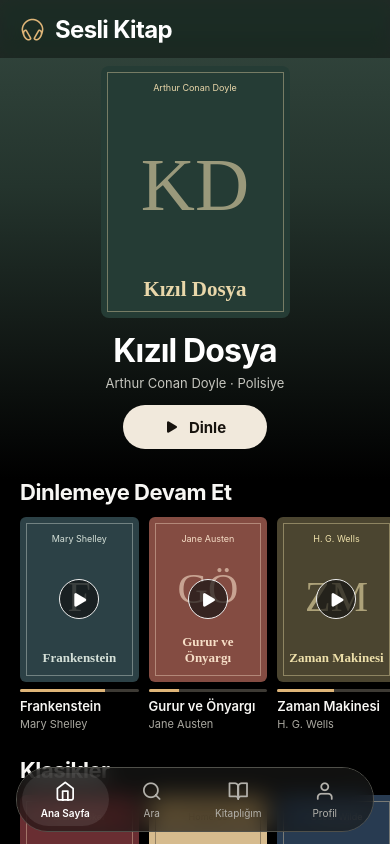
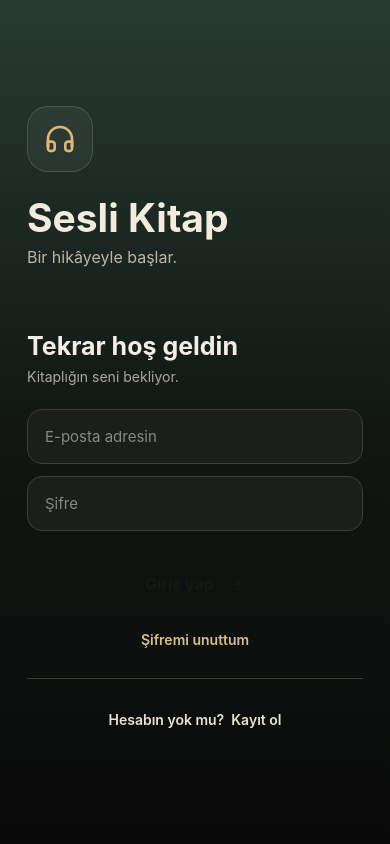
Before and after one commit to Bclblr/sesli-kitap-app, a React Native app: screen / in a window 390 px wide. Built offline with nearby package versions, Linux system fonts and the light colour scheme.

Commit message:
feat: add Supabase authentication and sync user library profile and recent book

```diff
--- a/App.tsx
+++ b/App.tsx
@@ -1,3 +1,5 @@
+import { supabase } from './supabase';
+import type { Session } from '@supabase/supabase-js';
 import AsyncStorage from '@react-native-async-storage/async-storage';
 import { Feather, Ionicons } from '@expo/vector-icons';
 import { BlurTargetView, BlurView } from 'expo-blur';
@@ -239,6 +241,7 @@ function LibraryScreen({ data, bottomPadding, onCreate, onOpen }: {
   const [newestFirst, setNewestFirst] = useState(true);
   const [creating, setCreating] = useState(false);
   const [name, setName] = useState('');
+  useEffect(() => { supabase.from('profiles').select('display_name').eq('id', userId).maybeSingle().then(({ data }) => { if (data) setName(data.display_name ?? ''); }); }, [userId]);
   const section = librarySections.find((item) => item.id === collection);
   const list = data.lists.find((item) => item.id === collection);
   const bookIds = collection === 'saved' ? data.saved : list?.books ?? [];
@@ -385,7 +388,7 @@ function BarBackground({ target, bottom = false }: { target: NonNullable<Compone
 
 
 type ProfilePage = 'profile' | 'settings' | 'detail';
-function ProfileScreen({ onClose, bottomPadding }: { onClose: () => void; bottomPadding: number }) {
+function ProfileScreen({ onClose, bottomPadding, userId }: { onClose: () => void; bottomPadding: number; userId: string }) {
   const [page, setPage] = useState<ProfilePage>('profile');
   const [detail, setDetail] = useState('');
   const [name, setName] = useState('');
@@ -428,7 +431,7 @@ function ProfileScreen({ onClose, bottomPadding }: { onClose: () => void; bottom
               {editing ? (
                 <View style={profileStyles.editRow}>
                   <TextInput value={name} onChangeText={setName} autoFocus placeholder="Adın" placeholderTextColor="#777" style={profileStyles.nameInput} maxLength={40} />
-                  <Pressable onPress={() => setEditing(false)} style={profileStyles.editButton}><Text style={profileStyles.editText}>Kaydet</Text></Pressable>
+                  <Pressable onPress={async () => { const { error } = await supabase.from('profiles').upsert({ id: userId, display_name: name.trim() }); if (!error) setEditing(false); }} style={profileStyles.editButton}><Text style={profileStyles.editText}>Kaydet</Text></Pressable>
                 </View>
               ) : (
                 <Pressable onPress={() => setEditing(true)} style={profileStyles.nameButton}>
@@ -459,7 +462,8 @@ function ProfileScreen({ onClose, bottomPadding }: { onClose: () => void; bottom
             <Text style={profileStyles.sectionLabel}>DESTEK</Text>
             <View style={profileStyles.group}>
               {item('Yardım merkezi', 'help-circle', () => openDetail('Yardım merkezi'))}
-              {item('Kullanım koşulları', 'file-text', () => openDetail('Kullanım koşulları'), true)}
+              {item('Kullanım koşulları', 'file-text', () => openDetail('Kullanım koşulları'))}
+              {item('Çıkış yap', 'log-out', () => { supabase.auth.signOut(); }, true)}
             </View>
             <Text style={profileStyles.footnote}>Uygulama ayarları</Text>
           </>
@@ -594,7 +598,67 @@ const playerStyles = StyleSheet.create({
   notice: { marginTop: 14, textAlign: 'center', color: '#e7cfaa', fontSize: 13 },
 });
 
-function Home() {
+
+function AuthScreen() {
+  const [mode, setMode] = useState<'login' | 'register'>('login');
+  const [email, setEmail] = useState('');
+  const [password, setPassword] = useState('');
+  const [name, setName] = useState('');
+  const [busy, setBusy] = useState(false);
+  const [message, setMessage] = useState('');
+  const submit = async () => {
+    if (!email.includes('@') || password.length < 6) { setMessage('Geçerli bir e-posta ve en az 6 karakterli şifre gir.'); return; }
+    setBusy(true); setMessage('');
+    const { data, error } = mode === 'login'
+      ? await supabase.auth.signInWithPassword({ email: email.trim(), password })
+      : await supabase.auth.signUp({ email: email.trim(), password, options: { data: { display_name: name.trim() } } });
+    if (error) setMessage(error.message);
+    else if (mode === 'register' && !data.session) setMessage('Hesabını doğrulamak için e-posta kutunu kontrol et.');
+    setBusy(false);
+  };
+  return <View style={authStyles.root}>
+    <StatusBar style="light" />
+    <LinearGradient colors={['#273b32', '#121713', '#090a09']} style={StyleSheet.absoluteFill} />
+    <ScrollView contentContainerStyle={authStyles.content} keyboardShouldPersistTaps="handled">
+      <View style={authStyles.emblem}><Feather name="headphones" size={32} color={accent} /></View>
+      <Text style={authStyles.brand}>Sesli Kitap</Text>
+      <Text style={authStyles.tagline}>Bir hikâyeyle başlar.</Text>
+      <View style={authStyles.form}>
+        <Text style={authStyles.heading}>{mode === 'login' ? 'Tekrar hoş geldin' : 'Hikâyene katıl'}</Text>
+        <Text style={authStyles.description}>{mode === 'login' ? 'Kitaplığın seni bekliyor.' : 'Kendi kitaplığını oluşturmaya başla.'}</Text>
+        {mode === 'register' && <TextInput accessibilityLabel="Adın" value={name} onChangeText={setName} placeholder="Adın" placeholderTextColor="#888980" style={authStyles.input} />}
+        <TextInput accessibilityLabel="E-posta" value={email} onChangeText={setEmail} autoCapitalize="none" keyboardType="email-address" autoComplete="email" placeholder="E-posta adresin" placeholderTextColor="#888980" style={authStyles.input} />
+        <TextInput accessibilityLabel="Şifre" value={password} onChangeText={setPassword} secureTextEntry autoComplete={mode === 'login' ? 'current-password' : 'new-password'} placeholder="Şifre" placeholderTextColor="#888980" style={authStyles.input} />
+        {!!message && <Text accessibilityLiveRegion="polite" style={authStyles.message}>{message}</Text>}
+        <Pressable disabled={busy} accessibilityRole="button" onPress={submit} style={authStyles.primary}><Text style={authStyles.primaryText}>{busy ? 'Lütfen bekle...' : mode === 'login' ? 'Giriş yap' : 'Kayıt ol'}</Text><Feather name="arrow-right" size={18} color="#181811" /></Pressable>
+        {mode === 'login' && <Pressable onPress={async () => { if (!email.includes('@')) { setMessage('Önce e-posta adresini yaz.'); return; } const { error } = await supabase.auth.resetPasswordForEmail(email.trim()); setMessage(error?.message ?? 'Şifre yenileme bağlantısı e-postana gönderildi.'); }} style={authStyles.link}><Text style={authStyles.linkText}>Şifremi unuttum</Text></Pressable>}
+        <View style={authStyles.separator} />
+        <Pressable accessibilityRole="button" onPress={() => { setMode(mode === 'login' ? 'register' : 'login'); setMessage(''); }} style={authStyles.switch}><Text style={authStyles.switchText}>{mode === 'login' ? 'Hesabın yok mu?  Kayıt ol' : 'Zaten hesabın var mı?  Giriş yap'}</Text></Pressable>
+      </View>
+    </ScrollView>
+  </View>;
+}
+const authStyles = StyleSheet.create({
+  root: { flex: 1, backgroundColor: '#090a09' },
+  content: { flexGrow: 1, paddingHorizontal: 27, justifyContent: 'center', paddingVertical: 70 },
+  emblem: { width: 66, height: 66, borderRadius: 21, backgroundColor: '#ffffff0d', borderWidth: 1, borderColor: '#ffffff25', alignItems: 'center', justifyContent: 'center', marginBottom: 22 },
+  brand: { color: '#f2ece0', fontFamily: serif, fontSize: 39, fontWeight: '700' },
+  tagline: { color: '#bcb6a8', fontSize: 16, marginTop: 6 },
+  form: { marginTop: 64 },
+  heading: { color: '#f2eee7', fontSize: 25, fontWeight: '700', marginBottom: 7 },
+  description: { color: '#aaa99f', marginBottom: 24 },
+  input: { backgroundColor: '#1b1f1b', borderWidth: 1, borderColor: '#3b4039', borderRadius: 15, paddingHorizontal: 17, height: 55, color: '#fff', fontSize: 15, marginBottom: 12 },
+  primary: { marginTop: 13, backgroundColor: accent, height: 55, borderRadius: 16, alignItems: 'center', justifyContent: 'center', flexDirection: 'row', gap: 13 },
+  primaryText: { color: '#181811', fontWeight: '700', fontSize: 16 },
+  message: { color: '#edc9a4', fontSize: 13, marginTop: 4 },
+  link: { alignSelf: 'center', marginTop: 20 },
+  linkText: { color: '#d8bd90', fontWeight: '600' },
+  separator: { height: 1, backgroundColor: '#393d36', marginTop: 30, marginBottom: 22 },
+  switch: { alignItems: 'center', padding: 10 },
+  switchText: { color: '#e8e2d7', fontWeight: '600' },
+});
+
+function Home({ session }: { session: Session }) {
   const insets = useSafeAreaInsets();
   const backdrop = useRef<ComponentRef<typeof BlurTargetView>>(null);
   const [selected, setSelected] = useState<Book | null>(null);
@@ -603,29 +667,35 @@ function Home() {
   const [activeTab, setActiveTab] = useState<Exclude<Tab, 'profile'>>('home');
   const [library, setLibrary] = useState<LibraryData | null>(null);
   const [libraryError, setLibraryError] = useState(false);
+  const [dataLoaded, setDataLoaded] = useState(false);
 
   useEffect(() => {
-    AsyncStorage.getItem(lastOpenedKey).then((id) => {
-      if (id) setLastOpened(catalogue.find((book) => book.id === id) ?? null);
-    }).catch(() => {});
-  }, []);
+    let active = true;
+    setLibrary(null); setLastOpened(null); setDataLoaded(false);
+    Promise.all([
+      supabase.from('user_libraries').select('saved,lists').eq('user_id', session.user.id).maybeSingle(),
+      supabase.from('listening_activity').select('book_id').eq('user_id', session.user.id).maybeSingle(),
+    ]).then(([lib, activity]) => {
+      if (!active) return;
+      if (lib.error || activity.error) setLibraryError(true);
+      setLibrary(lib.data ? { saved: lib.data.saved as string[], lists: lib.data.lists as LibraryList[] } : emptyLibrary);
+      const book = catalogue.find(item => item.id === activity.data?.book_id);
+      setLastOpened(book ?? null);
+      setDataLoaded(true);
+    }).catch(() => { if (active) { setLibrary(emptyLibrary); setLibraryError(true); setDataLoaded(true); } });
+    return () => { active = false; };
+  }, [session.user.id]);
+
+  useEffect(() => {
+    if (!dataLoaded || library === null) return;
+    supabase.from('user_libraries').upsert({ user_id: session.user.id, saved: library.saved, lists: library.lists, updated_at: new Date().toISOString() }).then(({ error }) => { if (error) setLibraryError(true); });
+  }, [library, dataLoaded, session.user.id]);
 
   function openBook(book: Book) {
     setLastOpened(book);
     setSelected(book);
-    AsyncStorage.setItem(lastOpenedKey, book.id).catch(() => {});
+    supabase.from('listening_activity').upsert({ user_id: session.user.id, book_id: book.id, updated_at: new Date().toISOString() }).then(({ error }) => { if (error) setLibraryError(true); });
   }
-
-  useEffect(() => {
-    AsyncStorage.getItem(libraryKey)
-      .then((value) => setLibrary(value ? JSON.parse(value) as LibraryData : emptyLibrary))
-      .catch(() => { setLibrary(emptyLibrary); setLibraryError(true); });
-  }, []);
-
-  useEffect(() => {
-    if (library === null || libraryError) return;
-    AsyncStorage.setItem(libraryKey, JSON.stringify(library)).catch(() => setLibraryError(true));
-  }, [library, libraryError]);
 
   function toggleSaved(id: string) {
     setLibrary((current) => current && {
@@ -663,7 +733,7 @@ function Home() {
       <StatusBar style="light" />
       <BlurTargetView ref={backdrop} style={styles.backdrop}>
         {showProfile ? (
-          <View style={{ flex: 1, paddingTop: insets.top }}><ProfileScreen onClose={() => setShowProfile(false)} bottomPadding={100 + insets.bottom} /></View>
+          <View style={{ flex: 1, paddingTop: insets.top }}><ProfileScreen onClose={() => setShowProfile(false)} bottomPadding={100 + insets.bottom} userId={session.user.id} /></View>
         ) : activeTab === 'library' ? (
           <View style={[styles.searchScreen, { paddingTop: insets.top + 58 }]}>
             {libraryError && <Text style={styles.libraryWarning}>Kitaplık değişiklikleri bu oturumda cihaza kaydedilemiyor.</Text>}
@@ -731,7 +801,14 @@ function Home() {
 }
 
 export default function App() {
-  return <SafeAreaProvider><Home /></SafeAreaProvider>;
+  const [session, setSession] = useState<Session | null>(null);
+  const [loading, setLoading] = useState(true);
+  useEffect(() => {
+    supabase.auth.getSession().then(({ data }) => { setSession(data.session); setLoading(false); }).catch(() => setLoading(false));
+    const { data: listener } = supabase.auth.onAuthStateChange((_event, next) => { setSession(next); setLoading(false); });
+    return () => listener.subscription.unsubscribe();
+  }, []);
+  return <SafeAreaProvider>{loading ? <View style={{ flex: 1, backgroundColor: '#090a09', justifyContent: 'center', alignItems: 'center' }}><Text style={{ color: '#dfb578' }}>Yükleniyor...</Text></View> : session ? <Home key={session.user.id} session={session} /> : <AuthScreen />}</SafeAreaProvider>;
 }
 
 const accent = '#dfb578';
```
